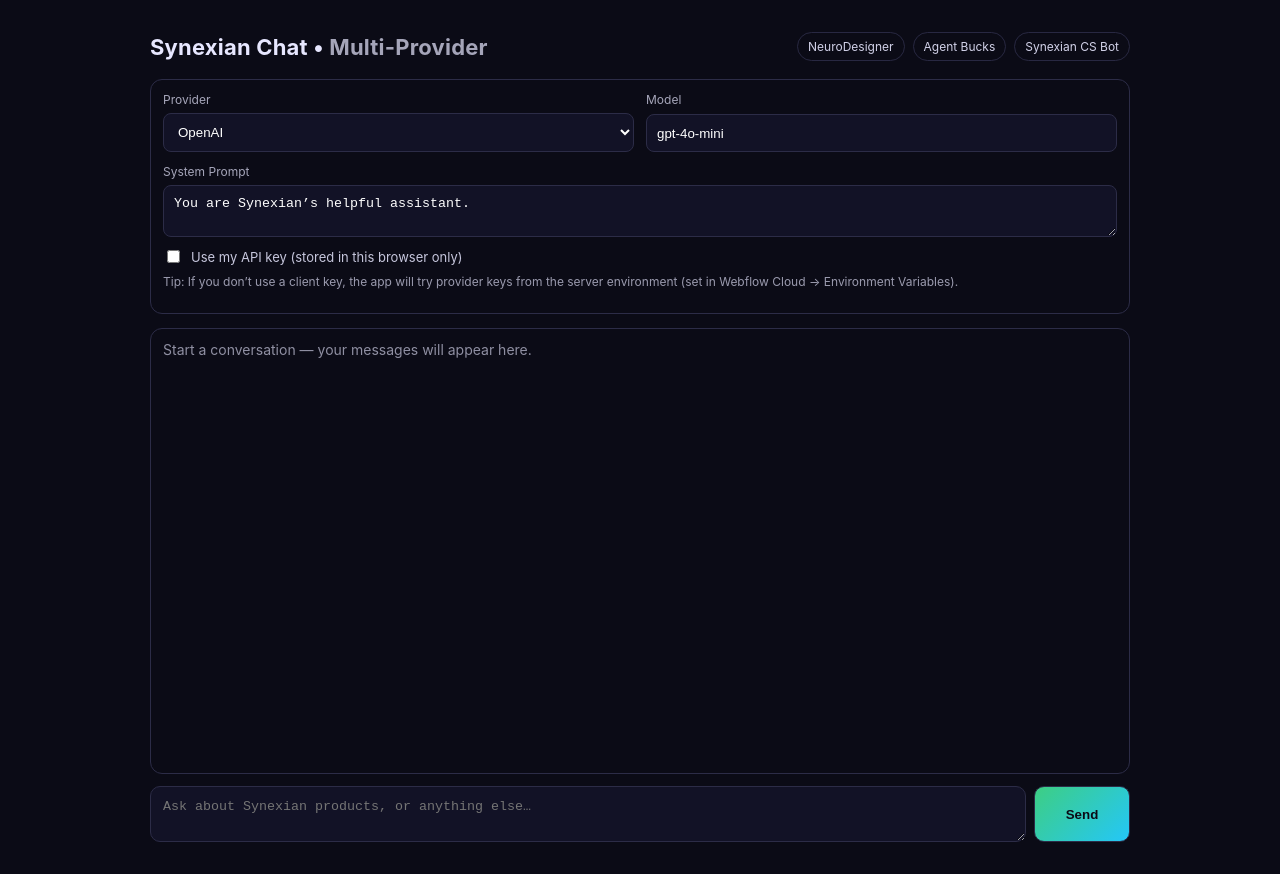
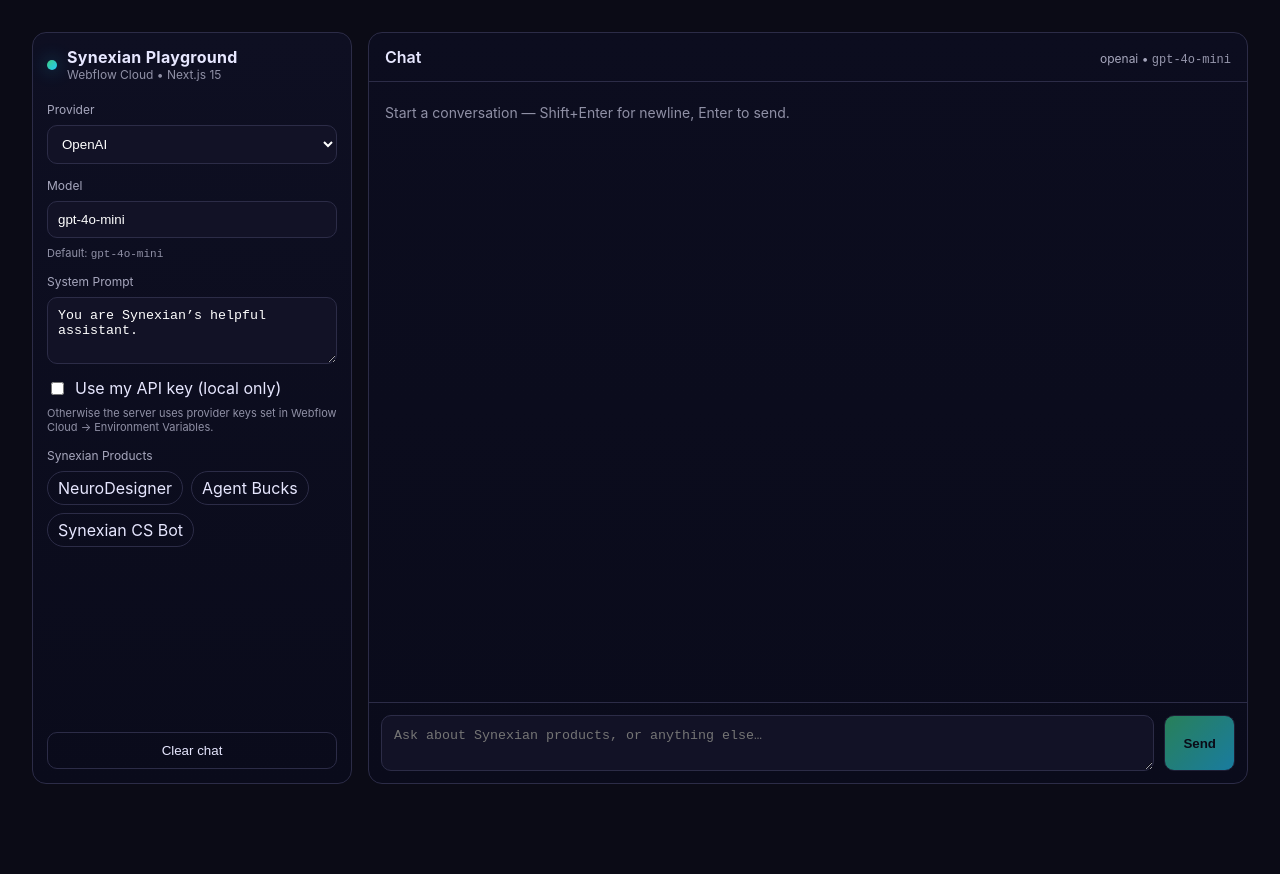
Before and after one commit to RyoK3N/synexian-webflow-smoketest, a Next.js app: page / in a window 1280 px wide. After the commit the page ends 816 px from the top, so only its background shows below. Built offline with nearby package versions, Linux system fonts and the light colour scheme.

Commit message:
Update page.tsx

```diff
--- a/app/page.tsx
+++ b/app/page.tsx
@@ -1,96 +1,121 @@
 "use client";
 
-import { useEffect, useMemo, useRef, useState } from "react";
+import { useEffect, useMemo, useRef, useState, KeyboardEvent } from "react";
 
-// Simple Synexian chips (you can wire these to real pages later)
-const products = [
+/** --------------------------
+ *  Types & constants
+ *  -------------------------- */
+type Role = "system" | "user" | "assistant";
+type Msg = { role: Role; content: string; id: string; ts: number };
+
+type Provider = "openai" | "together" | "perplexity" | "groq" | "mistral" | "gemini";
+
+const DEFAULTS: Record<Provider, { model: string; note?: string }> = {
+  openai:     { model: "gpt-4o-mini" },
+  together:   { model: "meta-llama/Llama-3.1-8B-Instruct-Turbo" },
+  perplexity: { model: "llama-3.1-70b-instruct" },
+  groq:       { model: "llama3-70b-8192" },
+  mistral:    { model: "mistral-large-latest" },
+  gemini:     { model: "gemini-1.5-flash" }
+};
+
+const PRODUCTS = [
   { name: "NeuroDesigner", hint: "AI UI/UX & doc co-pilot" },
   { name: "Agent Bucks", hint: "Outbound AI agents" },
   { name: "Synexian CS Bot", hint: "Customer support LLM" }
 ];
 
-type Role = "system" | "user" | "assistant";
-type Msg = { role: Role; content: string };
+const STORAGE_KEY = "synexian.playground.v1";
 
-type Provider = "openai" | "together" | "perplexity" | "groq" | "mistral" | "gemini";
+/** Utility */
+const uid = () => Math.random().toString(36).slice(2);
 
-const DEFAULTS: Record<Provider, { model: string; note?: string }> = {
-  openai: { model: "gpt-4o-mini" },
-  together: { model: "meta-llama/Llama-3.1-8B-Instruct-Turbo" },
-  perplexity: { model: "llama-3.1-70b-instruct" },
-  groq: { model: "llama3-70b-8192" },
-  mistral: { model: "mistral-large-latest" },
-  gemini: { model: "gemini-1.5-flash" }
-};
-
+/** --------------------------
+ *  Root page
+ *  -------------------------- */
 export default function Page() {
-  // UI state
+  /** Settings */
   const [provider, setProvider] = useState<Provider>("openai");
   const [model, setModel] = useState<string>(DEFAULTS.openai.model);
   const [system, setSystem] = useState<string>("You are Synexian’s helpful assistant.");
+
+  /** Stateful UI */
   const [messages, setMessages] = useState<Msg[]>([]);
   const [input, setInput] = useState("");
   const [loading, setLoading] = useState(false);
 
-  // Optional: BYOK (bring your own key) if server env isn’t set
+  /** Bring-Your-Own-Key (client side, stored locally only) */
   const [useClientKey, setUseClientKey] = useState(false);
-  const [clientKey, setClientKey] = useState<string>("");
+  const [clientKey, setClientKey] = useState("");
 
-  // Persist small settings in localStorage
+  /** Layout refs */
+  const scrollRef = useRef<HTMLDivElement>(null);
+
+  /** Persist/restore session */
   useEffect(() => {
     try {
-      const saved = localStorage.getItem("synexian.chat.settings");
-      if (saved) {
-        const s = JSON.parse(saved);
-        if (s.provider) setProvider(s.provider);
-        if (s.model) setModel(s.model);
-        if (s.system) setSystem(s.system);
-        if (s.useClientKey) setUseClientKey(!!s.useClientKey);
-        if (s.clientKey) setClientKey(s.clientKey);
-      }
+      const raw = localStorage.getItem(STORAGE_KEY);
+      if (!raw) return;
+      const saved = JSON.parse(raw);
+      if (saved.provider) setProvider(saved.provider);
+      if (saved.model) setModel(saved.model);
+      if (saved.system) setSystem(saved.system);
+      if (Array.isArray(saved.messages)) setMessages(saved.messages);
+      if (saved.useClientKey) setUseClientKey(!!saved.useClientKey);
     } catch {}
   }, []);
+
   useEffect(() => {
     try {
       localStorage.setItem(
-        "synexian.chat.settings",
-        JSON.stringify({ provider, model, system, useClientKey, clientKey: useClientKey ? clientKey : "" })
+        STORAGE_KEY,
+        JSON.stringify({ provider, model, system, messages, useClientKey })
       );
     } catch {}
-  }, [provider, model, system, useClientKey, clientKey]);
+  }, [provider, model, system, messages, useClientKey]);
 
-  // Auto-set default model on provider change if user hasn’t typed a custom one
+  /** Sync default model with provider */
   useEffect(() => {
-    const d = DEFAULTS[provider]?.model;
-    if (d) setModel(d);
+    setModel(DEFAULTS[provider]?.model || "");
   }, [provider]);
 
-  const listRef = useRef<HTMLDivElement>(null);
+  /** Auto scroll */
   useEffect(() => {
-    listRef.current?.scrollTo({ top: listRef.current.scrollHeight, behavior: "smooth" });
+    scrollRef.current?.scrollTo({ top: scrollRef.current.scrollHeight, behavior: "smooth" });
   }, [messages, loading]);
 
+  /** Actions */
+  function resetChat() {
+    setMessages([]);
+  }
+
+  function append(role: Role, content: string) {
+    setMessages((cur) => [...cur, { role, content, id: uid(), ts: Date.now() }]);
+  }
+
   async function send() {
-    const trim = input.trim();
-    if (!trim || loading) return;
+    const text = input.trim();
+    if (!text || loading) return;
 
-    const nextMsgs = [
-      ...(messages.length ? messages : [{ role: "system" as Role, content: system }]),
-      { role: "user" as Role, content: trim }
-    ];
-    setMessages(nextMsgs);
+    // Bootstrap system on first message for better determinism
+    const bootstrap: Msg[] = messages.length
+      ? messages
+      : [{ role: "system", content: system, id: uid(), ts: Date.now() }];
+
+    const next = [...bootstrap, { role: "user", content: text, id: uid(), ts: Date.now() }];
+    setMessages(next);
     setInput("");
     setLoading(true);
 
     try {
-      // IMPORTANT: relative path without leading slash respects basePath (/webapp)
-      const res = await fetch("api/chat", {
+      // IMPORTANT: absolute path so API is not behind basePath
+      const res = await fetch("/api/chat", {
         method: "POST",
         headers: { "Content-Type": "application/json" },
         body: JSON.stringify({
           provider,
           model,
-          messages: nextMsgs,
+          messages: next.map(({ role, content }) => ({ role, content })),
           apiKey: useClientKey ? clientKey : undefined
         })
       });
@@ -99,46 +124,43 @@
         const errText = await res.text();
         throw new Error(errText || `Request failed (${res.status})`);
       }
-
       const data = await res.json();
       const reply: string = data?.reply ?? "(no reply)";
-      setMessages((m) => [...m, { role: "assistant", content: reply }]);
+      append("assistant", reply);
     } catch (e: any) {
-      setMessages((m) => [
-        ...m,
-        { role: "assistant", content: `⚠️ Error: ${e?.message || "Unknown error"}` }
-      ]);
+      append("assistant", `⚠️ Error: ${e?.message || "Unknown error"}`);
     } finally {
       setLoading(false);
     }
   }
 
+  function onKeyDown(e: KeyboardEvent<HTMLTextAreaElement>) {
+    if (e.key === "Enter" && !e.shiftKey) {
+      e.preventDefault();
+      send();
+    }
+  }
+
+  /** --------------------------
+   *  UI
+   *  -------------------------- */
   return (
-    <main style={{ maxWidth: 980, margin: "0 auto" }}>
-      {/* Header / Products */}
-      <header style={{ marginBottom: 18, display: "flex", alignItems: "center", gap: 12, flexWrap: "wrap" }}>
-        <h1 style={{ fontSize: 22, margin: 0, letterSpacing: 0.2 }}>
-          Synexian Chat • <span style={{ opacity: 0.7 }}>Multi-Provider</span>
-        </h1>
-        <div style={{ display: "flex", gap: 8, flexWrap: "wrap", marginLeft: "auto" }}>
-          {products.map((p) => (
-            <span key={p.name} title={p.hint}
-              style={{ padding: "6px 10px", border: "1px solid #2c2c47", borderRadius: 999, fontSize: 12, opacity: 0.9 }}>
-              {p.name}
-            </span>
-          ))}
+    <div style={styles.shell}>
+      <aside style={styles.sidebar}>
+        <div style={styles.brand}>
+          <div style={styles.brandDot} />
+          <div>
+            <div style={styles.brandTitle}>Synexian Playground</div>
+            <div style={styles.brandSub}>Webflow Cloud • Next.js 15</div>
           </div>
-      </header>
+        </div>
 
-      {/* Settings */}
-      <section style={{ padding: 12, border: "1px solid #2c2c47", borderRadius: 12, marginBottom: 14 }}>
-        <div style={{ display: "grid", gridTemplateColumns: "1fr 1fr", gap: 12 }}>
-          <label style={{ display: "grid", gap: 6 }}>
-            <span style={{ fontSize: 12, opacity: 0.7 }}>Provider</span>
+        <div style={styles.section}>
+          <div style={styles.label}>Provider</div>
           <select
             value={provider}
             onChange={(e) => setProvider(e.target.value as Provider)}
-              style={{ padding: 10, borderRadius: 8, background: "#121226", color: "white", border: "1px solid #2c2c47" }}
+            style={styles.select}
           >
             <option value="openai">OpenAI</option>
             <option value="together">Together</option>
@@ -147,99 +169,224 @@
             <option value="mistral">Mistral</option>
             <option value="gemini">Gemini</option>
           </select>
-          </label>
+        </div>
 
-          <label style={{ display: "grid", gap: 6 }}>
-            <span style={{ fontSize: 12, opacity: 0.7 }}>Model</span>
+        <div style={styles.section}>
+          <div style={styles.label}>Model</div>
           <input
             value={model}
             onChange={(e) => setModel(e.target.value)}
             placeholder={DEFAULTS[provider].model}
-              style={{ padding: 10, borderRadius: 8, background: "#121226", color: "white", border: "1px solid #2c2c47" }}
+            style={styles.input}
           />
-          </label>
+          <div style={styles.help}>
+            Default: <code>{DEFAULTS[provider].model}</code>
+          </div>
+        </div>
 
-          <label style={{ gridColumn: "1 / span 2", display: "grid", gap: 6 }}>
-            <span style={{ fontSize: 12, opacity: 0.7 }}>System Prompt</span>
+        <div style={styles.section}>
+          <div style={styles.label}>System Prompt</div>
           <textarea
+            rows={3}
             value={system}
             onChange={(e) => setSystem(e.target.value)}
-              rows={2}
-              style={{ padding: 10, borderRadius: 8, background: "#121226", color: "white", border: "1px solid #2c2c47", resize: "vertical" }}
+            style={styles.textarea}
           />
-          </label>
         </div>
 
-        <div style={{ marginTop: 10, display: "flex", alignItems: "center", gap: 10, flexWrap: "wrap" }}>
+        <div style={styles.section}>
           <label style={{ display: "flex", alignItems: "center", gap: 8 }}>
             <input
               type="checkbox"
               checked={useClientKey}
               onChange={(e) => setUseClientKey(e.target.checked)}
             />
-            <span style={{ fontSize: 13, opacity: 0.85 }}>Use my API key (stored in this browser only)</span>
+            <span>Use my API key (local only)</span>
           </label>
-
           {useClientKey && (
             <input
               type="password"
               value={clientKey}
               onChange={(e) => setClientKey(e.target.value)}
-              placeholder="sk-... / your-api-key"
-              style={{ flex: 1, minWidth: 280, padding: 10, borderRadius: 8, background: "#121226", color: "white", border: "1px solid #2c2c47" }}
+              placeholder="sk-... / your API key"
+              style={{ ...styles.input, marginTop: 8 }}
             />
           )}
+          <div style={styles.help}>
+            Otherwise the server uses provider keys set in Webflow Cloud → Environment Variables.
+          </div>
         </div>
 
-        <p style={{ marginTop: 8, fontSize: 12, opacity: 0.65 }}>
-          Tip: If you don’t use a client key, the app will try provider keys from the server environment
-          (set in Webflow Cloud → Environment Variables).
-        </p>
+        <div style={styles.section}>
+          <div style={styles.label}>Synexian Products</div>
+          <div style={{ display: "flex", gap: 8, flexWrap: "wrap" }}>
+            {PRODUCTS.map((p) => (
+              <span
+                key={p.name}
+                title={p.hint}
+                style={styles.chip}
+                onClick={() => setInput(`Tell me about ${p.name}: ${p.hint}`)}
+              >
+                {p.name}
+              </span>
+            ))}
+          </div>
+        </div>
+
+        <div style={{ marginTop: "auto" }}>
+          <button style={styles.ghostBtn} onClick={resetChat}>Clear chat</button>
+        </div>
+      </aside>
+
+      <main style={styles.main}>
+        <header style={styles.header}>
+          <div style={styles.headerTitle}>Chat</div>
+          <div style={styles.headerSub}>
+            {provider} • <code style={{ opacity: 0.9 }}>{model}</code>
+          </div>
+        </header>
+
+        <section style={styles.transcript} ref={scrollRef}>
+          {messages.length === 0 ? (
+            <div style={styles.placeholder}>
+              Start a conversation — Shift+Enter for newline, Enter to send.
+            </div>
+          ) : (
+            messages.map((m) => (
+              <MessageBubble key={m.id} role={m.role} content={m.content} />
+            ))
+          )}
+          {loading && <div style={styles.thinking}>…thinking</div>}
         </section>
 
-      {/* Chat list */}
-      <section style={{ height: 420, overflow: "auto", border: "1px solid #2c2c47", borderRadius: 12, padding: 12, marginBottom: 12 }} ref={listRef}>
-        {messages.length === 0 ? (
-          <div style={{ opacity: 0.6, fontSize: 14 }}>Start a conversation — your messages will appear here.</div>
-        ) : (
-          messages.map((m, i) => (
-            <div key={i} style={{ marginBottom: 12 }}>
-              <div style={{ fontSize: 12, opacity: 0.55, marginBottom: 4 }}>
-                {m.role === "user" ? "You" : m.role === "assistant" ? "Synexian" : "System"}
-              </div>
-              <div style={{ whiteSpace: "pre-wrap", lineHeight: 1.5 }}>{m.content}</div>
-            </div>
-          ))
-        )}
-        {loading && <div style={{ opacity: 0.6 }}>…thinking</div>}
-      </section>
-
-      {/* Composer */}
-      <section style={{ display: "flex", gap: 8 }}>
+        <section style={styles.composer}>
           <textarea
             rows={2}
             value={input}
             onChange={(e) => setInput(e.target.value)}
+            onKeyDown={onKeyDown}
             placeholder="Ask about Synexian products, or anything else…"
-          style={{ flex: 1, padding: 12, borderRadius: 10, background: "#121226", color: "white", border: "1px solid #2c2c47", resize: "vertical" }}
+            style={styles.composerInput}
           />
           <button
             onClick={send}
             disabled={loading || !input.trim()}
             style={{
-            padding: "12px 16px",
-            borderRadius: 10,
-            background: "linear-gradient(135deg,#3DCE83,#24c7f8)",
-            color: "#0b0b16",
-            fontWeight: 600,
-            border: "1px solid #2c2c47",
-            cursor: loading || !input.trim() ? "not-allowed" : "pointer",
-            minWidth: 96
+              ...styles.primaryBtn,
+              opacity: loading || !input.trim() ? 0.6 : 1,
+              cursor: loading || !input.trim() ? "not-allowed" : "pointer"
             }}
           >
             Send
           </button>
         </section>
       </main>
+    </div>
   );
 }
+
+/** --------------------------
+ *  Message bubble component
+ *  -------------------------- */
+function MessageBubble({ role, content }: { role: Role; content: string }) {
+  const isUser = role === "user";
+  const isSystem = role === "system";
+  const label = isUser ? "You" : isSystem ? "System" : "Synexian";
+
+  return (
+    <div style={{ marginBottom: 14, display: "flex", flexDirection: "column", gap: 6 }}>
+      <div style={{ fontSize: 12, opacity: 0.6 }}>{label}</div>
+      <div
+        style={{
+          border: "1px solid #2c2c47",
+          borderRadius: 12,
+          padding: "12px 14px",
+          whiteSpace: "pre-wrap",
+          lineHeight: 1.5,
+          background: isUser ? "#121226" : "#0f1023"
+        }}
+      >
+        {content}
+      </div>
+    </div>
+  );
+}
+
+/** --------------------------
+ *  Inline styles (playground aesthetic)
+ *  -------------------------- */
+const styles: Record<string, React.CSSProperties> = {
+  shell: {
+    display: "grid",
+    gridTemplateColumns: "320px 1fr",
+    gap: 16,
+    height: "calc(100vh - 48px)"
+  },
+  sidebar: {
+    display: "flex",
+    flexDirection: "column",
+    gap: 14,
+    border: "1px solid #2c2c47",
+    borderRadius: 14,
+    padding: 14,
+    background: "linear-gradient(180deg,#0e0f22,#0a0b1b)"
+  },
+  brand: { display: "flex", alignItems: "center", gap: 10, marginBottom: 6 },
+  brandDot: {
+    width: 10, height: 10, borderRadius: 999,
+    background: "linear-gradient(135deg,#3DCE83,#24c7f8)",
+    boxShadow: "0 0 18px rgba(36,199,248,.45)"
+  },
+  brandTitle: { fontWeight: 700, letterSpacing: 0.3 },
+  brandSub: { fontSize: 12, opacity: 0.6 },
+  section: { display: "grid", gap: 8 },
+  label: { fontSize: 12, opacity: 0.7 },
+  select: {
+    padding: 10, borderRadius: 10, background: "#121226", color: "#fff", border: "1px solid #2c2c47"
+  },
+  input: {
+    padding: 10, borderRadius: 10, background: "#121226", color: "#fff", border: "1px solid #2c2c47"
+  },
+  textarea: {
+    padding: 10, borderRadius: 10, background: "#121226", color: "#fff", border: "1px solid #2c2c47", resize: "vertical"
+  },
+  help: { fontSize: 11, opacity: 0.6 },
+  chip: {
+    padding: "6px 10px", borderRadius: 999, border: "1px solid #2c2c47", cursor: "pointer"
+  },
+  ghostBtn: {
+    width: "100%", padding: "10px 12px", borderRadius: 10, border: "1px solid #2c2c47", background: "transparent", color: "#e7e7ff"
+  },
+  main: {
+    display: "grid",
+    gridTemplateRows: "auto 1fr auto",
+    border: "1px solid #2c2c47",
+    borderRadius: 14,
+    background: "linear-gradient(180deg,#0c0d1f,#0a0b1b)"
+  },
+  header: {
+    display: "flex", alignItems: "baseline", justifyContent: "space-between",
+    padding: "14px 16px", borderBottom: "1px solid #2c2c47"
+  },
+  headerTitle: { fontWeight: 600 },
+  headerSub: { fontSize: 12, opacity: 0.7 },
+  transcript: {
+    padding: "14px 16px", overflow: "auto"
+  },
+  placeholder: { opacity: 0.6, fontSize: 14, padding: "8px 0" },
+  thinking: { opacity: 0.6, padding: "8px 0" },
+  composer: {
+    display: "grid", gridTemplateColumns: "1fr auto", gap: 10, padding: 12, borderTop: "1px solid #2c2c47"
+  },
+  composerInput: {
+    padding: 12, borderRadius: 10, background: "#121226", color: "#fff", border: "1px solid #2c2c47", resize: "vertical"
+  },
+  primaryBtn: {
+    padding: "12px 18px",
+    borderRadius: 10,
+    background: "linear-gradient(135deg,#3DCE83,#24c7f8)",
+    color: "#0b0b16",
+    fontWeight: 700,
+    border: "1px solid #2c2c47"
+  }
+};
```
Lines whose indentation alone changed are shown as unchanged.
